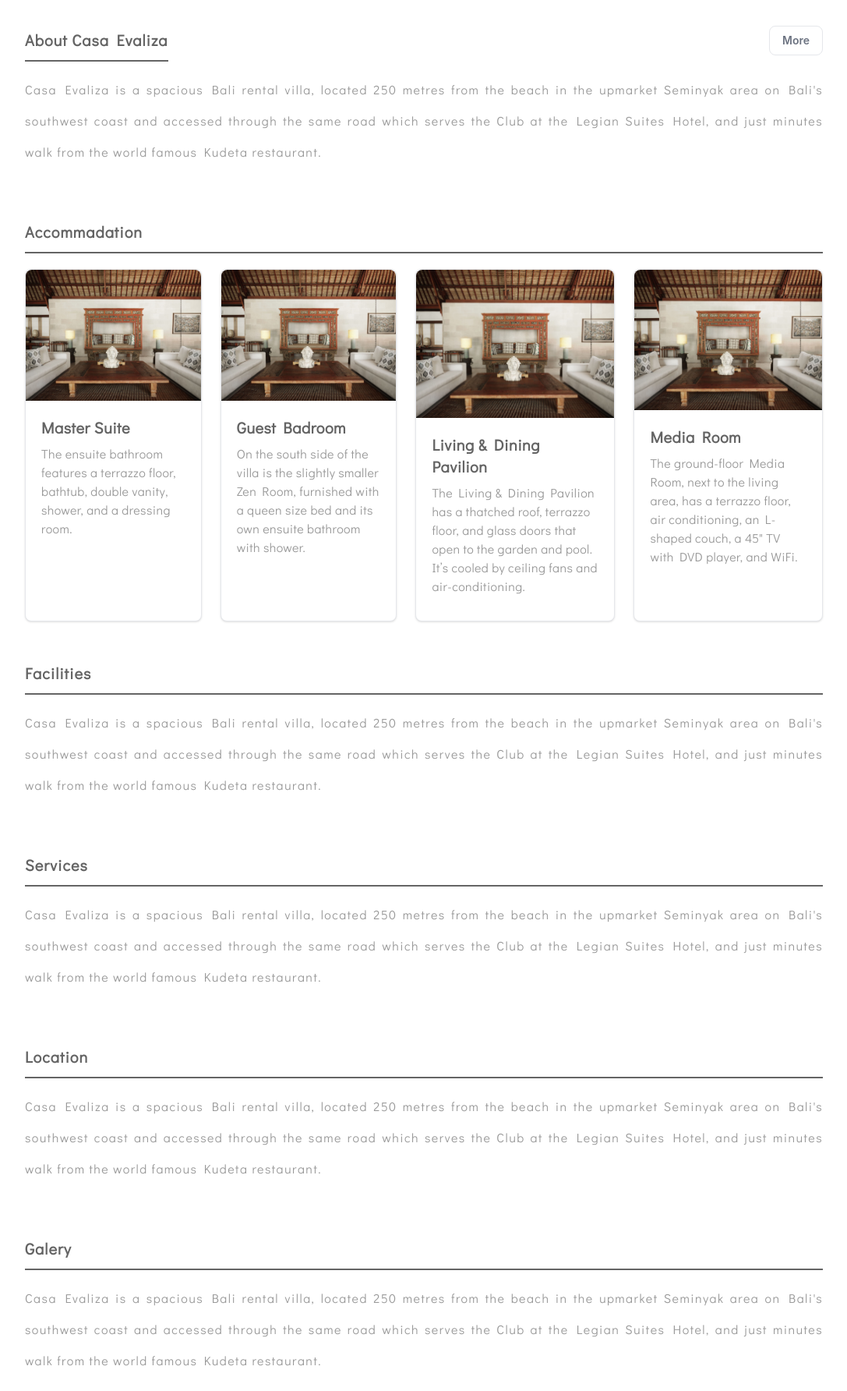
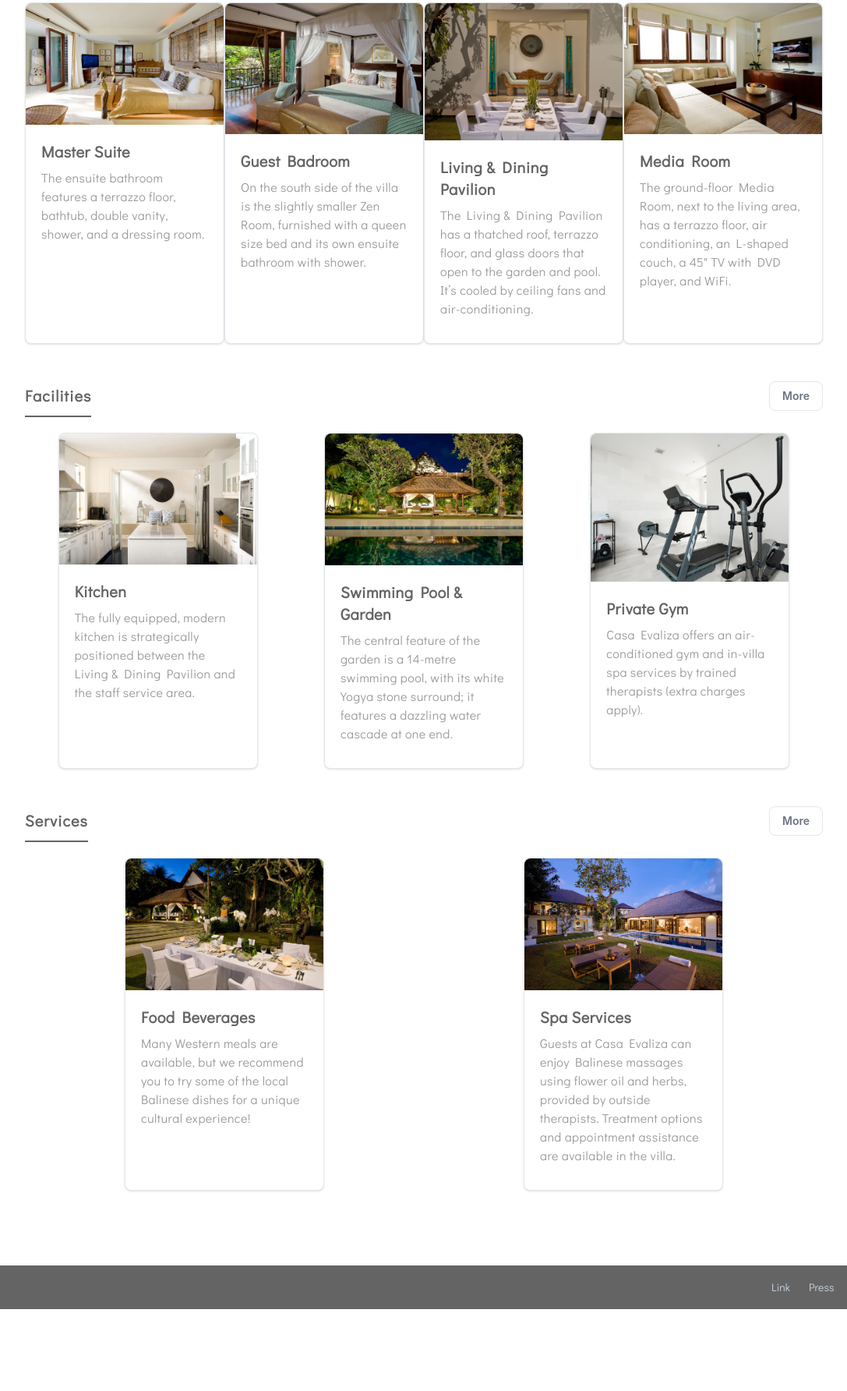
Before and after one commit to dklfh/casaevaliza, a website: page public/index.html in a window 1280 px wide. Shown: the part 1353-3137 px from the top of the page at 78% size, without its empty margins (96-1183 px from the left). After the commit the page ends 3032 px from the top, so only its background shows below. Drawn offline with nearby package versions, Linux system fonts and the light colour scheme.

Commit message:
nambah konten index

```diff
--- a/public/index.html
+++ b/public/index.html
@@ -140,7 +140,7 @@
             <div>
                 <h1 class="font-gothic text-3xl mb-12 font-black tracking-widest text-bold max-sm:text-[32px]">Welcome to
                     Casa Evaliza</h1>
-                <p class="mb-4 font-gothic leading-10 tracking-custom text-regular lg:py-12">
+                <p class="mb-4 font-gothic leading-10 tracking-custom text-regular">
                     Casa Evaliza is a spacious Bali
                     rental villa, located 250 metres from the beach in the up market Seminyak area on Bali's southwest coast
                     and accessed
@@ -148,25 +148,19 @@
                     famous Ku De Ta restaurant.</p>
             </div>
 
-            <div class="mt-10 mb-4">
+            <div class="mt-10">
                 <div class="flex items-center justify-between">
-                    <h5 class="text-xl text-bold font-gothic font-extrabold tracking-wider border-b-2 py-3 border-bold">About Casa Evaliza</h5>
-                    <a href="about.html" class="inline-block rounded-lg border bg-white dark:bg-gray-700 dark:border-none px-4 py-2 text-center text-sm font-semibold text-gray-500 dark:text-gray-200 outline-none ring-indigo-300 transition duration-100 hover:bg-gray-100 focus-visible:ring active:bg-gray-200 md:px-8 md:py-3 md:text-base">More</a>
+                    <h5 class="text-xl text-bold font-gothic font-extrabold tracking-wider border-b-2 py-3 border-bold">Accommodation</h5>
+                    <a href="acco.html" class="inline-block rounded-lg border bg-white dark:bg-gray-700 dark:border-none px-4 py-2 text-center text-sm font-semibold text-gray-500 dark:text-gray-200 outline-none ring-indigo-300 transition duration-100 hover:bg-gray-100 focus-visible:ring active:bg-gray-200 md:px-8 md:py-3 md:text-base">More</a>
                 </div>
-                <p class="py-4 text-regular font-gothic leading-10 tracking-custom text-justify">Casa Evaliza is a spacious Bali rental villa, located 250 metres from the beach in the upmarket Seminyak area on Bali's southwest coast and accessed through the same road which serves the Club at the Legian Suites Hotel, and just minutes walk from the world famous Kudeta restaurant.
-                </p>
-            </div>
 
-            <div>
-                <h5 class="mt-10 text-xl text-bold font-gothic font-extrabold tracking-wider border-b-2 py-3 border-bold">Accommadation</h5>
-
-                <div class="flex mt-5 gap-6">
+                <div class="flex mt-5 justify-between">
                     <div class="max-w-64 bg-white border border-gray-200 rounded-lg shadow dark:bg-gray-800 dark:border-gray-700">
-                        <a href="#">
-                            <img class="rounded-t-lg" src="/image/casa-vila-3.jpg" alt="" />
+                        <a href="master-suite.html">
+                            <img class="rounded-t-lg" src="/image/mastersu.jpg" alt="" />
                         </a>
                         <div class="p-5">
-                            <a href="#">
+                            <a href="master-suite.html">
                                 <h5 class="mb-2 text-xl font-gothic font-bold tracking-wide text-bold dark:text-white">Master Suite</h5>
                             </a>
                             <p class="mb-3 font-normal text-regular font-gothic tracking-wide dark:text-gray-400">The ensuite bathroom features a terrazzo floor, bathtub, double vanity, shower, and a dressing room.</p>
@@ -174,11 +168,11 @@
                     </div>
 
                     <div class="max-w-64 bg-white border border-gray-200 rounded-lg shadow dark:bg-gray-800 dark:border-gray-700">
-                        <a href="#">
-                            <img class="rounded-t-lg" src="/image/casa-vila-3.jpg" alt="" />
+                        <a href="guest-badroom.html">
+                            <img class="rounded-t-lg" src="/image/guestroomvil.jpg" alt="" />
                         </a>
                         <div class="p-5">
-                            <a href="#">
+                            <a href="guest-badroom.html">
                                 <h5 class="mb-2 text-xl font-gothic font-bold tracking-wide text-bold dark:text-white">Guest Badroom</h5>
                             </a>
                             <p class="mb-3 font-normal text-regular font-gothic tracking-wide dark:text-gray-400">On the south side of the villa is the slightly smaller Zen Room, furnished with a queen size bed and its own ensuite bathroom with shower.</p>
@@ -186,11 +180,11 @@
                     </div>
 
                     <div class="max-w-64 bg-white border border-gray-200 rounded-lg shadow dark:bg-gray-800 dark:border-gray-700">
-                        <a href="#">
-                            <img class="rounded-t-lg" src="/image/casa-vila-3.jpg" alt="" />
+                        <a href="living-dining-pavilon.html">
+                            <img class="rounded-t-lg" src="/image/livingdinning.jpg" alt="" />
                         </a>
                         <div class="p-5">
-                            <a href="#">
+                            <a href="living-dining-pavilon.html">
                                 <h5 class="mb-2 text-xl font-gothic font-bold tracking-wide text-bold dark:text-white">Living & Dining Pavilion</h5>
                             </a>
                             <p class="mb-3 font-normal text-regular font-gothic tracking-wide dark:text-gray-400">The Living & Dining Pavilion has a thatched roof, terrazzo floor, and glass doors that open to the garden and pool. It’s cooled by ceiling fans and air-conditioning.</p>
@@ -198,11 +192,11 @@
                     </div>
 
                     <div class="max-w-64 bg-white border border-gray-200 rounded-lg shadow dark:bg-gray-800 dark:border-gray-700">
-                        <a href="#">
-                            <img class="rounded-t-lg" src="/image/casa-vila-3.jpg" alt="" />
+                        <a href="media-room.html">
+                            <img class="rounded-t-lg" src="/image/livingrom.jpg" alt="" />
                         </a>
                         <div class="p-5">
-                            <a href="#">
+                            <a href="media-room.html">
                                 <h5 class="mb-2 text-xl font-gothic font-bold tracking-wide text-bold dark:text-white">Media Room</h5>
                             </a>
                             <p class="mb-3 font-normal text-regular font-gothic tracking-wide dark:text-gray-400">The ground-floor Media Room, next to the living area, has a terrazzo floor, air conditioning, an L-shaped couch, a 45" TV with DVD player, and WiFi.</p>
@@ -211,34 +205,86 @@
                 </div>
             </div>
 
-            <div>
-                <h5 class="mt-10 text-xl text-bold font-gothic font-extrabold tracking-wider border-b-2 py-3 border-bold">Facilities</h5>
-                <p class="py-4 mb-4 text-regular font-gothic leading-10 tracking-custom text-justify">Casa Evaliza is a spacious Bali rental villa, located 250 metres from the beach in the upmarket Seminyak area on Bali's southwest coast and accessed through the same road which serves the Club at the Legian Suites Hotel, and just minutes walk from the world famous Kudeta restaurant.
-                </p>
+            <div class="mt-10">
+                <div class="flex items-center justify-between">
+                    <h5 class="text-xl text-bold font-gothic font-extrabold tracking-wider border-b-2 py-3 border-bold">Facilities</h5>
+                    <a href="facilities.html" class="inline-block rounded-lg border bg-white dark:bg-gray-700 dark:border-none px-4 py-2 text-center text-sm font-semibold text-gray-500 dark:text-gray-200 outline-none ring-indigo-300 transition duration-100 hover:bg-gray-100 focus-visible:ring active:bg-gray-200 md:px-8 md:py-3 md:text-base">More</a>
+                </div>
+
+                <div class="flex mt-5 justify-around">
+                    <div class="max-w-64 bg-white border border-gray-200 rounded-lg shadow dark:bg-gray-800 dark:border-gray-700">
+                        <a href="kithen.html">
+                            <img class="rounded-t-lg" src="/image/dapurvil.jpg" alt="" />
+                        </a>
+                        <div class="p-5">
+                            <a href="kithen.html">
+                                <h5 class="mb-2 text-xl font-gothic font-bold tracking-wide text-bold dark:text-white">Kitchen</h5>
+                            </a>
+                            <p class="mb-3 font-normal text-regular font-gothic tracking-wide dark:text-gray-400">The fully equipped, modern kitchen is strategically positioned between the Living & Dining Pavilion and the staff service area.
+                            </p>
+                        </div>
+                    </div>
+
+                    <div class="max-w-64 bg-white border border-gray-200 rounded-lg shadow dark:bg-gray-800 dark:border-gray-700">
+                        <a href="swimming-pool.html">
+                            <img class="rounded-t-lg" src="/image/kolamren.jpg" alt="" />
+                        </a>
+                        <div class="p-5">
+                            <a href="swimming-pool.html">
+                                <h5 class="mb-2 text-xl font-gothic font-bold tracking-wide text-bold dark:text-white">Swimming Pool & Garden</h5>
+                            </a>
+                            <p class="mb-3 font-normal text-regular font-gothic tracking-wide dark:text-gray-400">The central feature of the garden is a 14-metre swimming pool, with its white Yogya stone surround; it features a dazzling water cascade at one end.</p>
+                        </div>
+                    </div>
+
+                    <div class="max-w-64 bg-white border border-gray-200 rounded-lg shadow dark:bg-gray-800 dark:border-gray-700">
+                        <a href="private-gym.html">
+                            <img class="rounded-t-lg" src="/image/gym.jpg" alt="" />
+                        </a>
+                        <div class="p-5">
+                            <a href="private-gym.html">
+                                <h5 class="mb-2 text-xl font-gothic font-bold tracking-wide text-bold dark:text-white">Private Gym</h5>
+                            </a>
+                            <p class="mb-3 font-normal text-regular font-gothic tracking-wide dark:text-gray-400">Casa Evaliza offers an air-conditioned gym and in-villa spa services by trained therapists (extra charges apply).</p>
+                        </div>
+                    </div>
+
+                </div>
             </div>
 
-            <div>
-                <h5 class="mt-10 text-xl text-bold font-gothic font-extrabold tracking-wider border-b-2 py-3 border-bold">Services</h5>
-                <p class="py-4 mb-4 text-regular font-gothic leading-10 tracking-custom text-justify">Casa Evaliza is a spacious Bali rental villa, located 250 metres from the beach in the upmarket Seminyak area on Bali's southwest coast and accessed through the same road which serves the Club at the Legian Suites Hotel, and just minutes walk from the world famous Kudeta restaurant.
-                </p>
-            </div>
+            <div class="mt-10">
+                <div class="flex items-center justify-between">
+                    <h5 class="text-xl text-bold font-gothic font-extrabold tracking-wider border-b-2 py-3 border-bold">Services</h5>
+                    <a href="services.html" class="inline-block rounded-lg border bg-white dark:bg-gray-700 dark:border-none px-4 py-2 text-center text-sm font-semibold text-gray-500 dark:text-gray-200 outline-none ring-indigo-300 transition duration-100 hover:bg-gray-100 focus-visible:ring active:bg-gray-200 md:px-8 md:py-3 md:text-base">More</a>
+                </div>
 
-            <div>
-                <h5 class="mt-10 text-xl text-bold font-gothic font-extrabold tracking-wider border-b-2 py-3 border-bold">Location </h5>
-                <p class="py-4 mb-4 text-regular font-gothic leading-10 tracking-custom text-justify">Casa Evaliza is a spacious Bali rental villa, located 250 metres from the beach in the upmarket Seminyak area on Bali's southwest coast and accessed through the same road which serves the Club at the Legian Suites Hotel, and just minutes walk from the world famous Kudeta restaurant.
-                </p>
-            </div>
+                <div class="flex mt-5 justify-around">
+                    <div class="max-w-64 bg-white border border-gray-200 rounded-lg shadow dark:bg-gray-800 dark:border-gray-700">
+                        <a href="food-beverages.html">
+                            <img class="rounded-t-lg" src="/image/tatanan meja.jpg" alt="" />
+                        </a>
+                        <div class="p-5">
+                            <a href="food-beverages.html">
+                                <h5 class="mb-2 text-xl font-gothic font-bold tracking-wide text-bold dark:text-white">Food Beverages</h5>
+                            </a>
+                            <p class="mb-3 font-normal text-regular font-gothic tracking-wide dark:text-gray-400">Many Western meals are available, but we recommend you to try some of the local Balinese dishes for a unique cultural experience!</p>
+                        </div>
+                    </div>
 
-            <div>
-                <h5 class="mt-10 text-xl text-bold font-gothic font-extrabold tracking-wider border-b-2 py-3 border-bold">Galery</h5>
-                <p class="py-4 mb-4 text-regular font-gothic leading-10 tracking-custom text-justify">Casa Evaliza is a spacious Bali rental villa, located 250 metres from the beach in the upmarket Seminyak area on Bali's southwest coast and accessed through the same road which serves the Club at the Legian Suites Hotel, and just minutes walk from the world famous Kudeta restaurant.
-                </p>
-            </div>
+                    <div class="max-w-64 bg-white border border-gray-200 rounded-lg shadow dark:bg-gray-800 dark:border-gray-700">
+                        <a href="spa-services.html">
+                            <img class="rounded-t-lg" src="/image/spaservicev.jpg" alt="" />
+                        </a>
+                        <div class="p-5">
+                            <a href="guest-badroom.html">
+                                <h5 class="mb-2 text-xl font-gothic font-bold tracking-wide text-bold dark:text-white">Spa Services</h5>
+                            </a>
+                            <p class="mb-3 font-normal text-regular font-gothic tracking-wide dark:text-gray-400">
+                                Guests at Casa Evaliza can enjoy Balinese massages using flower oil and herbs, provided by outside therapists. Treatment options and appointment assistance are available in the villa.</p>
+                        </div>
+                    </div>
 
-            <div>
-                <h5 class="mt-10 text-xl text-bold font-gothic font-extrabold tracking-wider border-b-2 py-3 border-bold">Contact Us</h5>
-                <p class="py-4 mb-4 text-regular font-gothic leading-10 tracking-custom text-justify">Casa Evaliza is a spacious Bali rental villa, located 250 metres from the beach in the upmarket Seminyak area on Bali's southwest coast and accessed through the same road which serves the Club at the Legian Suites Hotel, and just minutes walk from the world famous Kudeta restaurant.
-                </p>
+                </div>
             </div>
         </div>
     </section>
```
Also changed, not shown: public/css/output.css.
